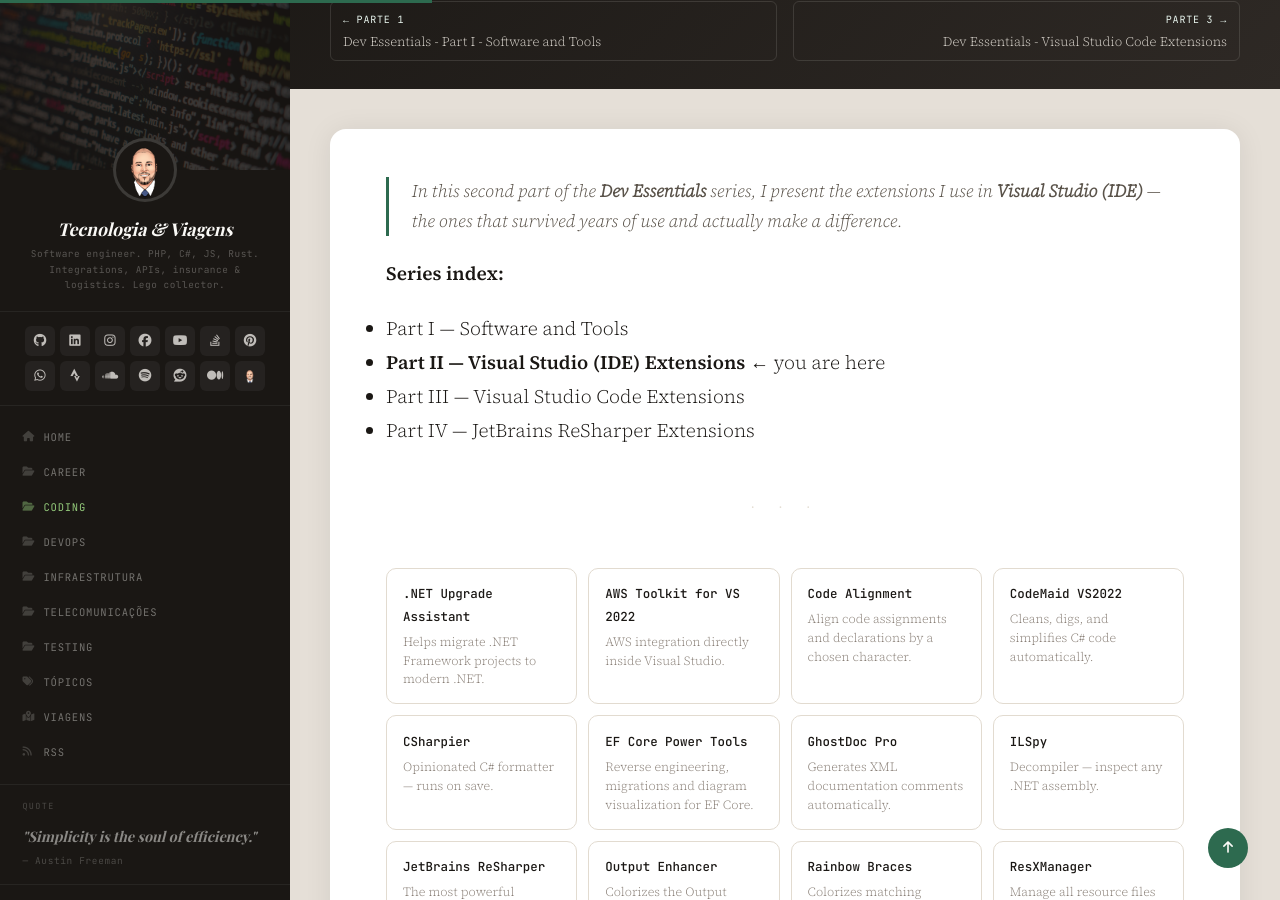
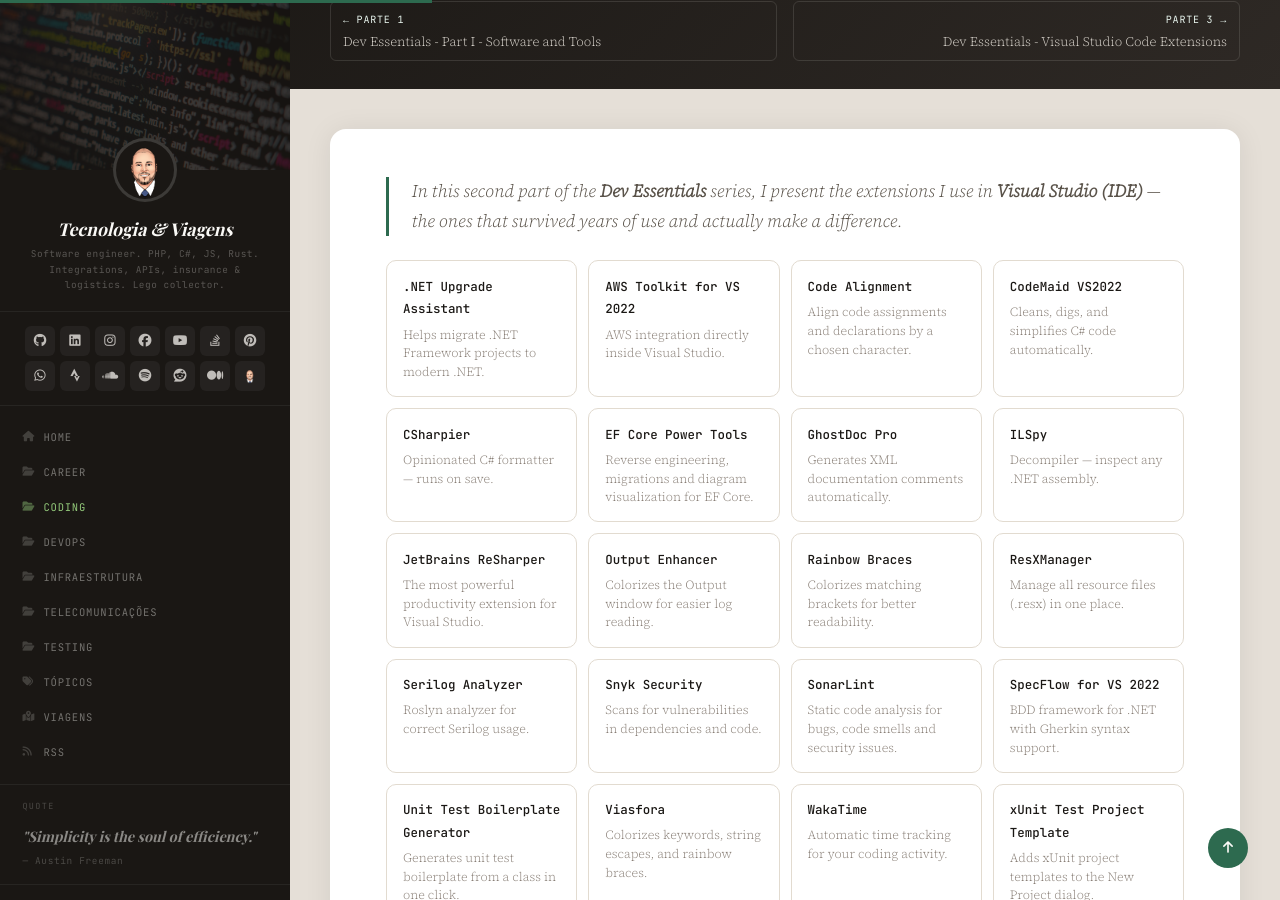
Before and after one commit to guibranco/blog, a Jekyll site: the page built from _posts/2024-01-17-dev-essentials-visual-studio-ide-extensions.md, in a window 1280 px wide and 900 px high, scrolled down 808 px. Built offline with Jekyll 4.4.1, drawn with Linux system fonts in a browser that asks for light colours; some web fonts are replaced; comment, search, counter and statistics services are not loaded.

Commit message:
Update 2024-01-17-dev-essentials-visual-studio-ide-extensions.md

```diff
--- a/_posts/2024-01-17-dev-essentials-visual-studio-ide-extensions.md
+++ b/_posts/2024-01-17-dev-essentials-visual-studio-ide-extensions.md
@@ -13,15 +13,6 @@
 ---
 
 <p class="lead">In this second part of the <strong>Dev Essentials</strong> series, I present the extensions I use in <strong>Visual Studio (IDE)</strong> — the ones that survived years of use and actually make a difference.</p>
-
-**Series index:**
-
-- [Part I — Software and Tools](/blog/artigos/dev-essentials-software-and-tools/)
-- **Part II — Visual Studio (IDE) Extensions** ← you are here
-- [Part III — Visual Studio Code Extensions](/blog/artigos/dev-essentials-visual-studio-code-extensions/)
-- [Part IV — JetBrains ReSharper Extensions](/blog/artigos/dev-essentials-jetbrains-resharper-extensions/)
-
-<div class="divider">· · ·</div>
 
 <div class="providers-grid">
   <div class="provider-card">
```
